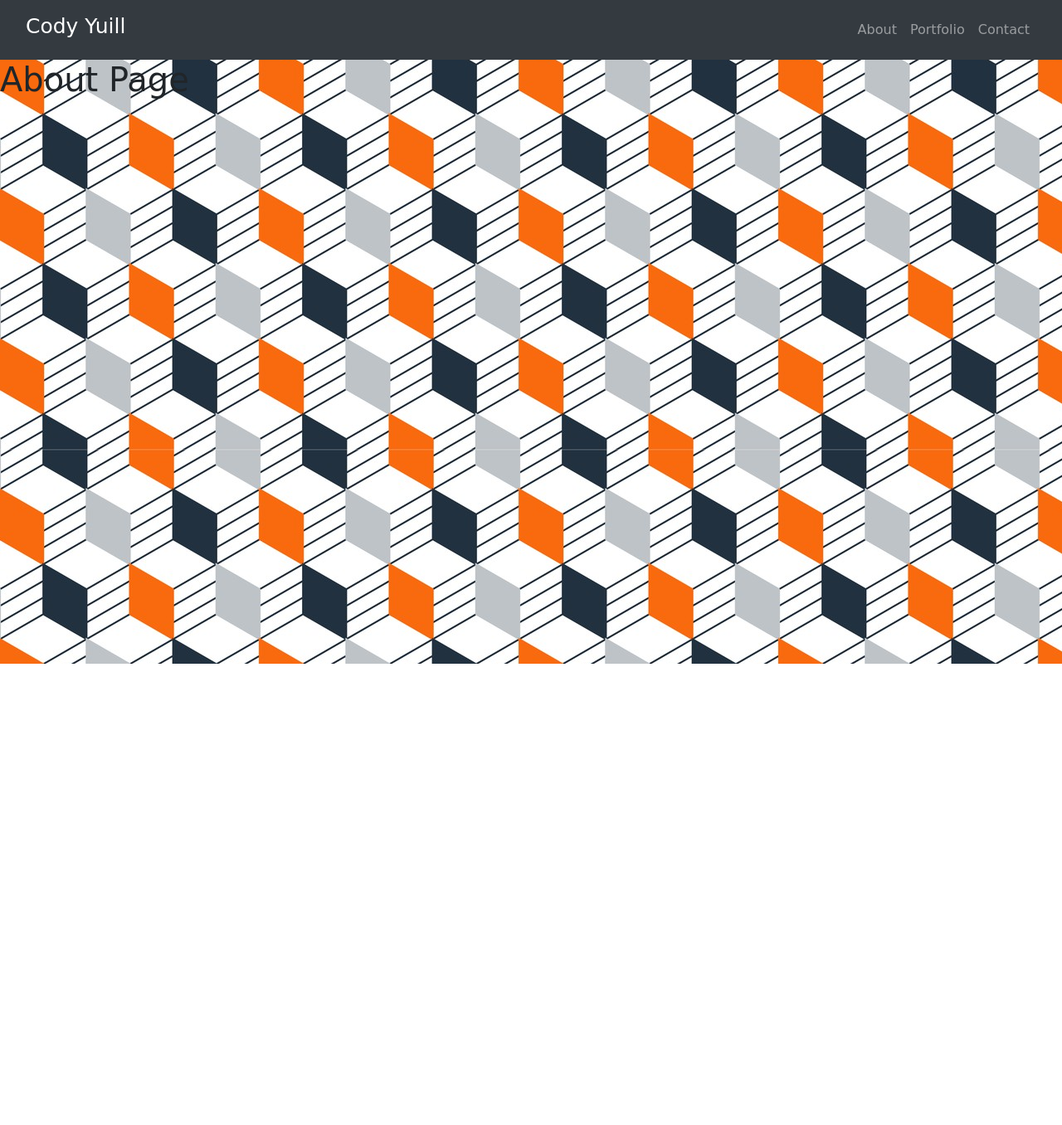
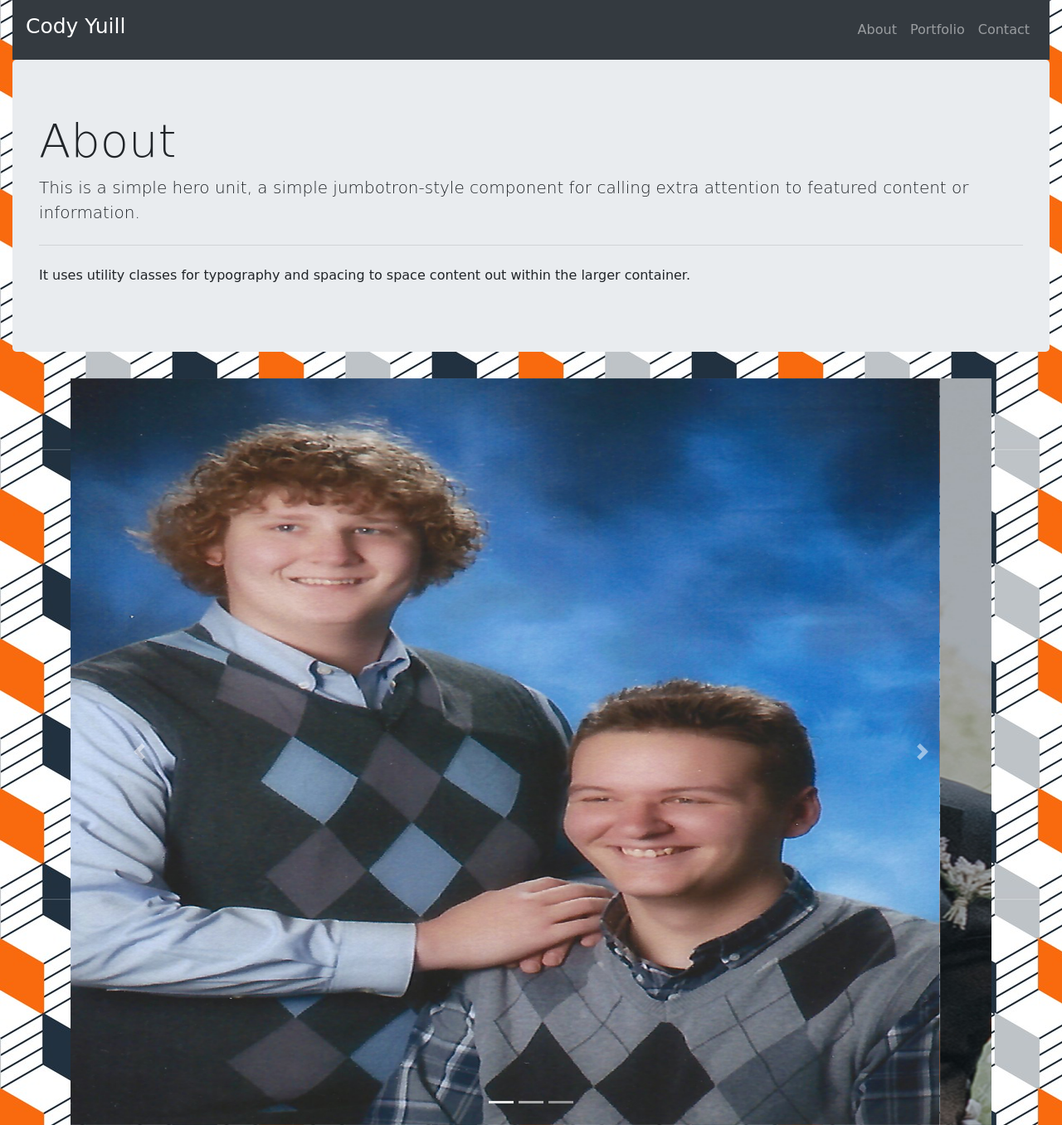
Before and after one commit to adamsimonini/BootstrapPortfolio, a plain HTML site: page index.html in a window 1280 px wide. Shown: the whole page at 83% size. Before the commit the page ends 800 px from the top, so only its background shows below. Drawn offline with nearby package versions, Linux system fonts and the light colour scheme; a web font is replaced by a local one.

Commit message:
added 3 new images to assets, added carousel and jumbotron to about page

```diff
--- a/assets/style.css
+++ b/assets/style.css
@@ -1,7 +1,10 @@
 body {
-    margin-top: 0;
     background-image: url(/assets/bg-seamless.jpg);
     font-family: 'Expletus Sans', cursive;
+}
+
+.header{
+    margin: 0;
 }
 
 .myName {
--- a/index.html
+++ b/index.html
@@ -21,9 +21,9 @@
 
 <body>
 
-    <div class="container-fluid bg-dark">
+    <div class="container-fluid ">
 
-        <nav class="navbar navbar-expand-lg navbar-dark">
+        <nav class="navbar navbar-expand-lg navbar-dark bg-dark header">
 
             <h3 class="navbar-brand myName">Cody Yuill</h3>
 
@@ -53,10 +53,46 @@
 
         </nav>
 
+        <div class="jumbotron">
+            <h1 class="display-4">About</h1>
+            <p class="lead">This is a simple hero unit, a simple jumbotron-style component for calling extra attention to featured content or information.</p>
+            <hr class="my-4">
+            <p>It uses utility classes for typography and spacing to space content out within the larger container.</p>
+        </div>
 
     </div>
 
-    <h1>About Page</h1>
+    <div class="container">
+
+        <div id="carouselIndicators" class="carousel slide" data-ride="carousel">
+            <ol class="carousel-indicators">
+              <li data-target="#carouselIndicators" data-slide-to="0" class="active"></li>
+              <li data-target="#carouselIndicators" data-slide-to="1"></li>
+              <li data-target="#carouselIndicators" data-slide-to="2"></li>
+            </ol>
+            <div class="carousel-inner">
+              <div class="carousel-item active">
+                <img src="/assets/stepbrothers-grad.jpg" class="d-block w-100" alt="..." height="900px">
+              </div>
+              <div class="carousel-item">
+                <img src="/assets/wedding-picture.jpg" class="d-block w-100" alt="..." height="900px">
+              </div>
+              <div class="carousel-item">
+                <img src="/assets/headshot.jpg" class="d-block w-100" alt="..." height="900px">
+              </div>
+            </div>
+            <a class="carousel-control-prev" href="#carouselIndicators" role="button" data-slide="prev">
+              <span class="carousel-control-prev-icon" aria-hidden="true"></span>
+              <span class="sr-only">Previous</span>
+            </a>
+            <a class="carousel-control-next" href="#carouselIndicators" role="button" data-slide="next">
+              <span class="carousel-control-next-icon" aria-hidden="true"></span>
+              <span class="sr-only">Next</span>
+            </a>
+        </div>
+
+    </div>
+
 
 
     <!-- jQuery, javascript file for the Bootstrap's javascript file to function -->
```
Also changed, not shown: assets/headshot.jpg (added), assets/stepbrothers-grad.jpg (added), assets/wedding-picture.jpg (added).
